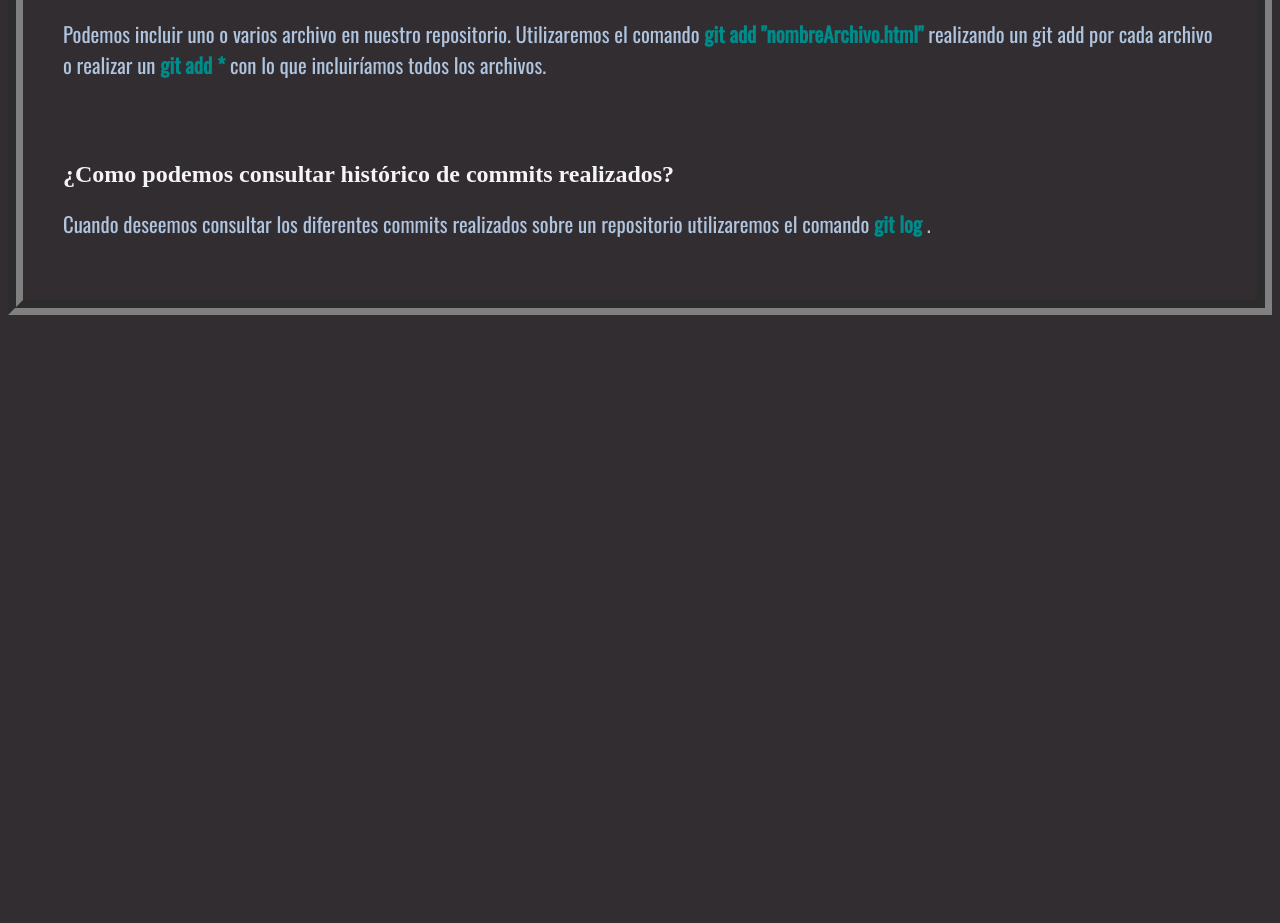
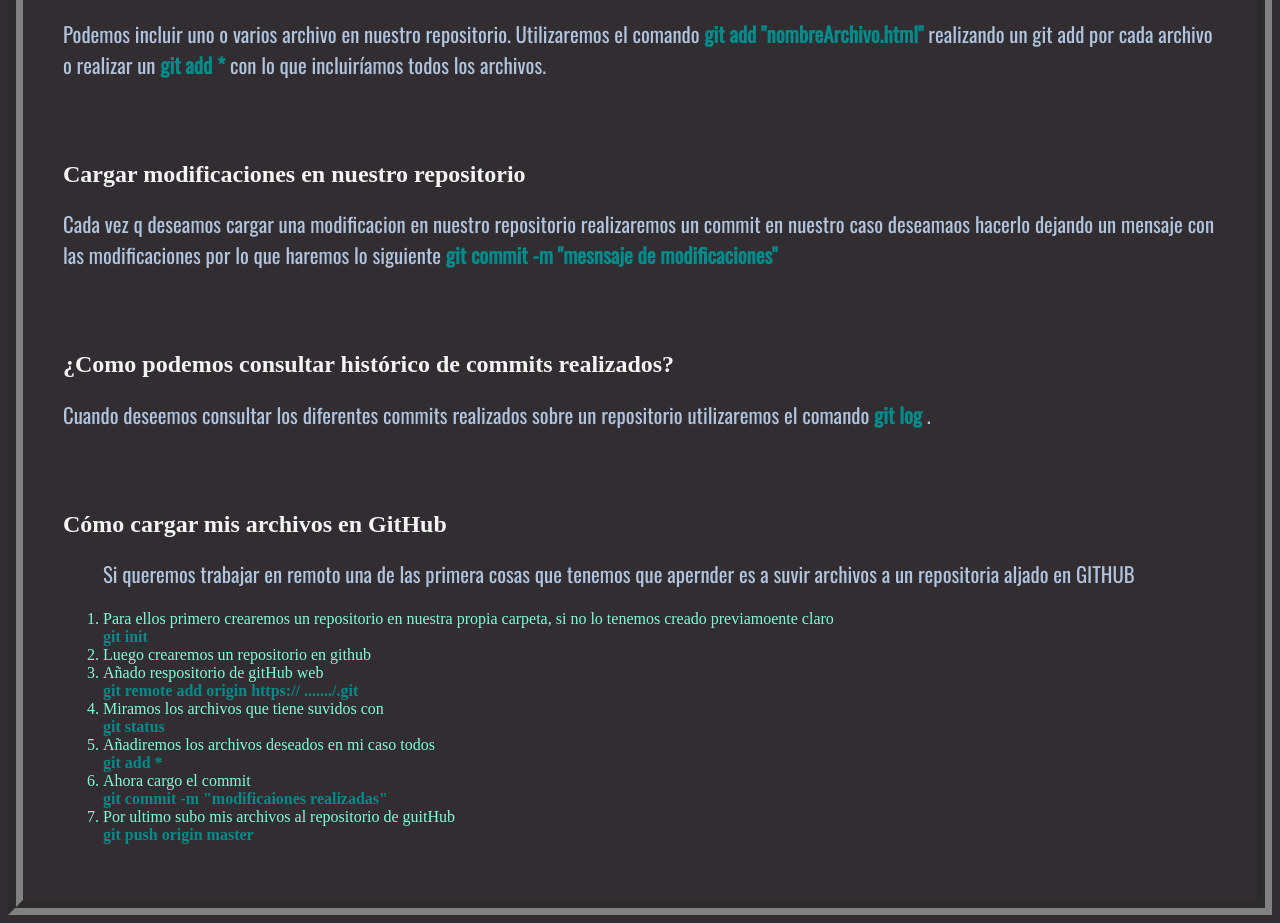
Before and after one commit to cvdgp/apuntesGit, a plain HTML site: page index.html in a window 1280 px wide. Shown: the part 1535-2458 px from the top of the page. Before the commit the page ends 1858 px from the top, so only its background shows below. Drawn offline with nearby package versions, Linux system fonts and the light colour scheme; a web font is replaced by a local one.

Commit message:
modificado 10/02/2022 15:55 desde terminal 2

```diff
--- a/index.html
+++ b/index.html
@@ -1,5 +1,7 @@
 <!DOCTYPE html>
 <html lang="es">
+<meta charset="UTF-8">
+
 <head>
  <meta charset="utf-8">
 
@@ -83,10 +85,36 @@
       Podemos incluir uno o varios archivo en nuestro repositorio. Utilizaremos el comando <strong>git add "nombreArchivo.html" </strong> realizando un git add por cada archivo o realizar un <strong>git add *</strong> con lo que incluiríamos todos los archivos.
     </p>
   </article>
+  <article>
+    <h2>Cargar modificaciones en nuestro repositorio</h2>
+    <p> Cada vez q deseamos cargar una modificacion en nuestro repositorio realizaremos un commit en nuestro caso deseamaos hacerlo dejando un mensaje con las modificaciones por lo que haremos lo siguiente <strong>git commit -m "mesnsaje de modificaciones"</strong></p>
+  </article>
    <article>
    	<h2>¿Como podemos consultar histórico de commits realizados?</h2>
    	<p>Cuando deseemos consultar los diferentes commits realizados sobre un repositorio utilizaremos el comando <strong>git log</strong> . </p>
    </article>
+   <article>
+     <h2>Cómo cargar mis archivos en GitHub</h2>
+
+     <ol>
+            <p>Si queremos trabajar en remoto una de las primera cosas que tenemos que apernder es a suvir archivos a un repositoria aljado en GITHUB</p>
+     <li> Para ellos primero crearemos un repositorio en nuestra propia carpeta, si no lo tenemos creado previamoente claro <br>
+    </claro><strong>git init</strong></li>
+     <li>Luego crearemos un repositorio en github</li>
+     <li>Añado respositorio de gitHub web  <br>
+       <strong>git remote add origin https:// ......./.git</strong></li>
+     <li>Miramos los archivos que tiene suvidos con <br>
+      <strong>git status</strong></li>
+      <li>Añadiremos los archivos deseados en mi caso todos <br>
+      <strong>git add *</strong></li>
+      <li>Ahora cargo el commit <br>
+      <strong>git commit -m "modificaiones realizadas"</strong></li>
+      <li>Por ultimo subo mis archivos al repositorio de guitHub <br>
+      <strong>git push origin master</strong></li>
+    </ol>
+
+
+   </article>
   </section>
 </body>
 </html>
```
Also changed, not shown: imagenes/git.png (added).
